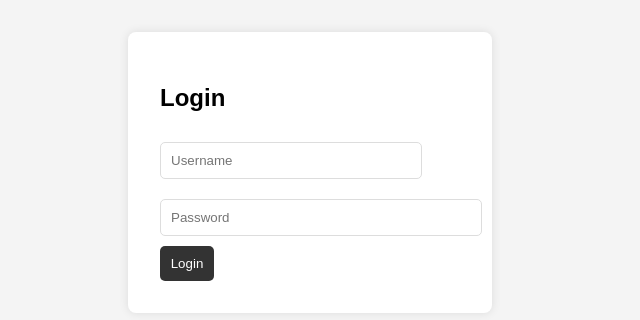
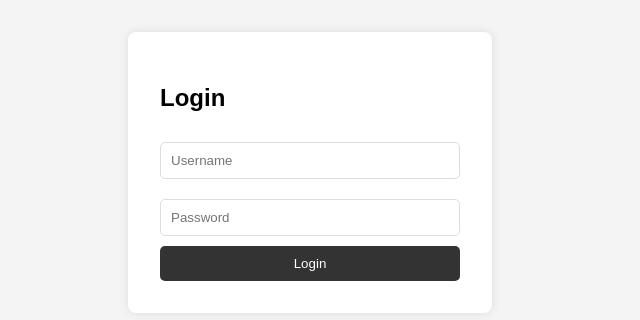
Before and after one commit to PYEXPO25/T022_Noble_Horizons, a Flask app: page / in a window 1280 px wide. Shown: the top 320 px of the page, without its empty margins (330-970 px from the left). Run offline with Flask 3, Linux system fonts and the light colour scheme.

Commit message:
updated style.css

```diff
--- a/static/style.css
+++ b/static/style.css
@@ -81,19 +81,16 @@
     margin: 10px 0;
 }
 
-input[type="text"] {
+.login-container input[type="text"],
+.login-container input[type="password"] {
+    width: 100%;
     padding: 10px;
-    width: 80%;
+    margin: 10px 0;
+    border: 1px solid #ddd;
+    border-radius: 5px;
+    box-sizing: border-box;
 }
 
-button {
-    padding: 10px;
-    background-color: #333;
-    color: white;
-    border: none;
-    cursor: pointer;
-    width: 18%;
-}
 
 .timetable-container {
     margin-top: 2rem;
```
